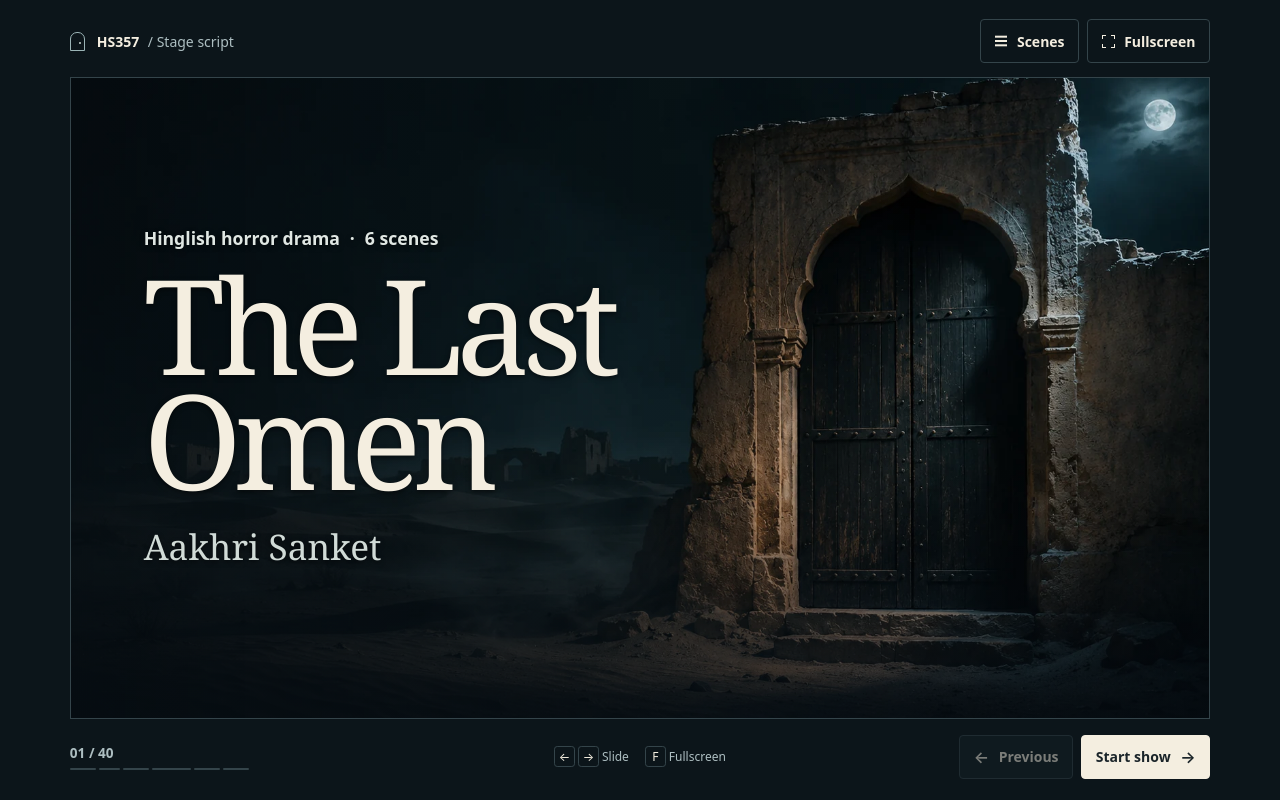
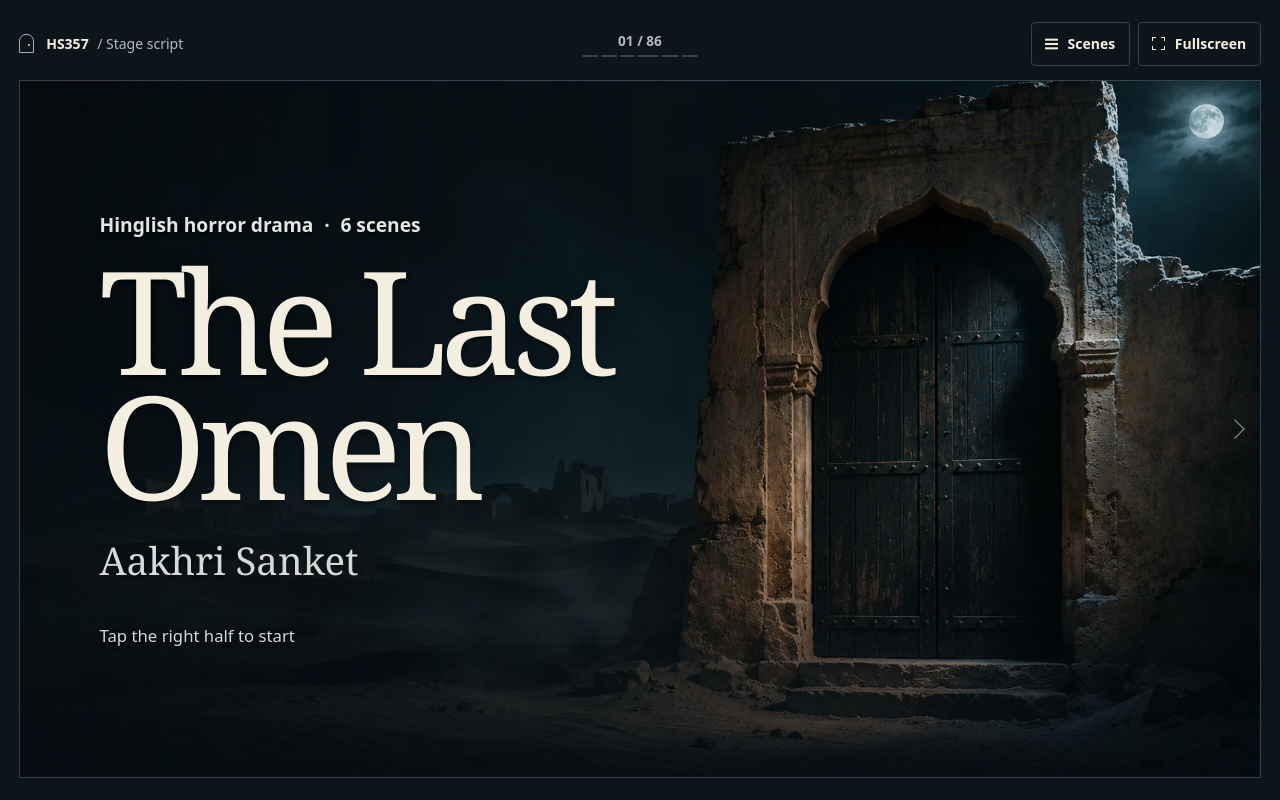
Before and after one commit to TayalAditya/TayalAditya.github.io, a plain HTML site: page hs357/index.html in a window 1280 px wide. Drawn offline with Linux system fonts and the light colour scheme.

Commit message:
Reveal one dialogue per tap on the stage

```diff
--- a/hs357/index.html
+++ b/hs357/index.html
@@ -7,9 +7,9 @@
   <meta name="description" content="A silent, step-by-step stage script for The Last Omen — Aakhri Sanket.">
   <title>The Last Omen · Aakhri Sanket</title>
   <link rel="preload" href="./assets/kaala-darwaza.webp" as="image">
-  <link rel="stylesheet" href="./style.css?v=2">
+  <link rel="stylesheet" href="./style.css?v=3">
   <script src="./script.js" defer></script>
-  <script src="./slideshow.js?v=2" defer></script>
+  <script src="./slideshow.js?v=3" defer></script>
 </head>
 <body>
   <div class="show">
@@ -18,11 +18,15 @@
         <span class="door-mark" aria-hidden="true"></span>
         <span>HS357 <span class="identity-sub">/ Stage script</span></span>
       </a>
+      <div class="slide-status">
+        <span id="slide-count" class="slide-count"></span>
+        <div id="scene-progress" class="scene-progress" aria-hidden="true"></div>
+      </div>
       <div class="tools">
         <button id="scenes-button" class="button utility" type="button" aria-haspopup="dialog">
           <span class="list-icon" aria-hidden="true"></span> Scenes
         </button>
-        <button id="fullscreen-button" class="button utility" type="button" aria-keyshortcuts="F">
+        <button id="fullscreen-button" class="button utility" type="button" aria-label="Fullscreen" aria-keyshortcuts="F">
           <span class="expand-icon" aria-hidden="true"></span> <span id="fullscreen-label">Fullscreen</span>
         </button>
       </div>
@@ -33,32 +37,22 @@
       <div class="candles" aria-hidden="true"><i></i><i></i><i></i><i></i><i></i></div>
       <div id="slide" class="slide">
         <div class="cover" lang="hi-Latn">
-          <p class="cover-detail">Hinglish horror drama <span aria-hidden="true">·</span> 6 scenes</p>
+          <p class="cover-detail" lang="en">Hinglish horror drama <span aria-hidden="true">·</span> 6 scenes</p>
           <h1 lang="en">The Last<br>Omen</h1>
           <p class="subtitle">Aakhri Sanket</p>
+          <p class="cover-instruction" lang="en">Tap the right half to start</p>
         </div>
       </div>
       <p id="slide-announcement" class="sr-only" aria-live="polite" aria-atomic="true"></p>
-    </main>
-
-    <footer class="show-controls">
-      <div class="slide-status">
-        <span id="slide-count" class="slide-count">01 / 40</span>
-        <div id="scene-progress" class="scene-progress" aria-hidden="true"></div>
-      </div>
-      <div class="keyboard-hints" aria-hidden="true">
-        <span><kbd>←</kbd> <kbd>→</kbd> Slide</span>
-        <span><kbd>F</kbd> Fullscreen</span>
-      </div>
-      <nav class="navigation" aria-label="Slideshow controls">
-        <button id="previous" class="button previous" type="button" aria-keyshortcuts="ArrowLeft" disabled>
-          <span aria-hidden="true">←</span> Previous
+      <nav class="tap-controls" aria-label="Slideshow controls">
+        <button id="previous" class="tap-zone" type="button" aria-label="Previous dialogue" aria-keyshortcuts="ArrowLeft" disabled>
+          <span class="tap-arrow" aria-hidden="true"></span>
         </button>
-        <button id="next" class="button next" type="button" aria-keyshortcuts="ArrowRight Space">
-          <span id="next-label">Start show</span> <span aria-hidden="true">→</span>
+        <button id="next" class="tap-zone" type="button" aria-label="Start show" aria-keyshortcuts="ArrowRight Space">
+          <span class="tap-arrow" aria-hidden="true"></span>
         </button>
       </nav>
-    </footer>
+    </main>
   </div>
 
   <dialog id="scene-dialog" aria-labelledby="scene-dialog-title">
--- a/hs357/slideshow.js
+++ b/hs357/slideshow.js
@@ -1,17 +1,35 @@
 "use strict";
 
+function dialogueSteps(cues, scene) {
+  const groups = [];
+  let group = [];
+  for (const cue of cues) {
+    group.push(cue);
+    if (cue[0] !== "Stage direction") {
+      groups.push(group);
+      group = [];
+    }
+  }
+  if (group.length && groups.length) groups.at(-1).push(...group);
+
+  return groups.map((lines, step) => ({
+    ...scene,
+    step,
+    earlierLines: groups.slice(0, step).flat(),
+    lines,
+  }));
+}
+
+const sceneSteps = scenes.map((scene, index) => dialogueSteps(scene.slides.flat(), {
+  type: "script",
+  title: scene.title,
+  theme: scene.theme,
+  sceneNumber: index + 1,
+}));
 const slides = [
   { type: "cover", theme: "cover" },
-  ...scenes.flatMap((scene, index) => scene.slides.map((lines, step) => ({
-    type: "script",
-    title: scene.title,
-    theme: scene.theme,
-    sceneNumber: index + 1,
-    step,
-    earlierLines: scene.slides.slice(0, step).flat(),
-    lines,
-  }))),
-  { type: "end", theme: "end", title: "The End", lines: closingLines },
+  ...sceneSteps.flat(),
+  ...dialogueSteps(closingLines, { type: "end", theme: "end", title: "The End" }),
 ];
 
 const stage = document.querySelector("#stage");
@@ -22,7 +40,6 @@ const slideCount = document.querySelector("#slide-count");
 const sceneProgress = document.querySelector("#scene-progress");
 const previous = document.querySelector("#previous");
 const next = document.querySelector("#next");
-const nextLabel = document.querySelector("#next-label");
 const sceneDialog = document.querySelector("#scene-dialog");
 const sceneList = document.querySelector("#scene-list");
 const fullscreenButton = document.querySelector("#fullscreen-button");
@@ -38,7 +55,8 @@ function element(tag, className, value) {
 
 const sceneLinks = scenes.map((scene, index) => {
   const number = index + 1;
-  const firstSlide = slides.findIndex((slide) => slide.sceneNumber === number);
+  const steps = sceneSteps[index];
+  const firstSlide = slides.indexOf(steps[0]);
   const item = document.createElement("li");
   const button = element("button", "scene-link");
   button.type = "button";
@@ -52,7 +70,7 @@ const sceneLinks = scenes.map((scene, index) => {
   item.append(button);
   sceneList.append(item);
   const tick = element("span", "scene-tick");
-  tick.style.flexGrow = scene.slides.length;
+  tick.style.flexGrow = steps.length;
   sceneProgress.append(tick);
   return { button, tick, number };
 });
@@ -99,7 +117,7 @@ function fitSlide() {
   const currentLines = script.querySelector(".current-lines");
   const history = script.querySelector(".scene-history");
   const preferredCurrent = width * 0.031;
-  const historyHeight = history ? Math.floor(body.clientHeight * 0.53) : 0;
+  const historyHeight = history ? Math.floor(body.clientHeight * 0.6) : 0;
   const historyGap = history ? parseFloat(getComputedStyle(history).marginBottom) : 0;
   const limit = body.clientHeight - historyHeight - historyGap;
   fitFont(script, "--current-size", preferredCurrent, () => (
@@ -109,7 +127,7 @@ function fitSlide() {
   if (history) {
     const earlierLines = history.firstElementChild;
     const step = slides[current].step;
-    const preferred = preferredCurrent * 0.64 / (1 + (step - 1) * 0.09);
+    const preferred = preferredCurrent * 0.64 / (1 + (step - 1) * 0.044);
     fitFont(script, "--history-size", preferred, () => (
       earlierLines.getBoundingClientRect().height <= Math.min(historyHeight, history.clientHeight)
     ));
@@ -122,6 +140,7 @@ function render(index) {
   const slide = slides[index];
   const isCover = slide.type === "cover";
   const isEnd = slide.type === "end";
+  const atLastStep = index === slides.length - 1;
   stage.dataset.theme = slide.theme;
 
   if (isCover) {
@@ -148,7 +167,7 @@ function render(index) {
       history.append(earlierLines);
       body.append(history);
     }
-    const lines = element("div", "lines current-lines");
+    const lines = element("div", "current-lines");
     lines.append(...slide.lines.map(renderLine));
     body.append(lines);
     script.append(heading, body);
@@ -162,8 +181,8 @@ function render(index) {
   const display = String(index + 1).padStart(2, "0");
   slideCount.textContent = `${display} / ${slides.length}`;
   previous.disabled = isCover;
-  next.disabled = isEnd;
-  nextLabel.textContent = isCover ? "Start show" : isEnd ? "End of show" : "Next";
+  next.disabled = atLastStep;
+  next.setAttribute("aria-label", isCover ? "Start show" : atLastStep ? "End of show" : "Next dialogue");
   sceneLinks.forEach(({ button, tick, number }) => {
     const active = slide.sceneNumber === number;
     if (active) button.setAttribute("aria-current", "step");
@@ -222,7 +241,9 @@ sceneDialog.addEventListener("click", (event) => {
 fullscreenButton.hidden = !document.fullscreenEnabled;
 fullscreenButton.addEventListener("click", toggleFullscreen);
 document.addEventListener("fullscreenchange", () => {
-  fullscreenLabel.textContent = document.fullscreenElement ? "Exit fullscreen" : "Fullscreen";
+  const label = document.fullscreenElement ? "Exit fullscreen" : "Fullscreen";
+  fullscreenLabel.textContent = label;
+  fullscreenButton.setAttribute("aria-label", label);
 });
 window.addEventListener("hashchange", () => render(readSlide()));
 
--- a/hs357/style.css
+++ b/hs357/style.css
@@ -20,31 +20,33 @@ p, h1, h2, ol { margin: 0; }
 .show {
   --show-pad: clamp(.625rem, 1.5vw, 1.75rem);
   --show-gap: clamp(.5rem, 1.1vw, 1rem);
-  --control-height: 92px;
-  --available-height: calc(100svh - var(--control-height) - 2 * var(--show-pad) - 2 * var(--show-gap));
+  --control-height: 44px;
+  --available-height: calc(100svh - var(--control-height) - 2 * var(--show-pad) - var(--show-gap));
   --show-width: min(100%, max(14rem, calc(var(--available-height) * 16 / 9)));
   min-height: 100svh;
   max-width: 2500px;
   margin: 0 auto;
   padding: var(--show-pad);
   display: grid;
-  grid-template: 44px auto 48px / minmax(0, 1fr);
+  grid-template: var(--control-height) auto / minmax(0, 1fr);
   justify-items: center;
   align-content: center;
   gap: var(--show-gap);
 }
 
-.toolbar, .show-controls, .tools, .navigation, .identity, .button {
+.tools, .identity, .button {
   display: flex;
   align-items: center;
 }
 
-.toolbar, .show-controls {
+.toolbar {
   width: min(100%, max(21rem, var(--show-width)));
-  justify-content: space-between;
+  display: grid;
+  grid-template-columns: 1fr auto 1fr;
+  align-items: center;
   gap: .75rem;
 }
-.tools, .navigation { gap: .5rem; }
+.tools { gap: .5rem; justify-self: end; }
 
 .identity {
   gap: .75rem;
@@ -134,6 +136,42 @@ p, h1, h2, ol { margin: 0; }
   border: 1px solid var(--line);
   background: var(--stage);
 }
+
+.tap-controls {
+  position: absolute;
+  inset: 0;
+  z-index: 1;
+  display: grid;
+  grid-template-columns: repeat(2, 1fr);
+}
+
+.tap-zone {
+  display: flex;
+  align-items: center;
+  padding: 0 clamp(5px, 1.5cqw, 1.5rem);
+  border: 0;
+  background: transparent;
+  cursor: pointer;
+  touch-action: manipulation;
+  -webkit-tap-highlight-color: transparent;
+}
+
+.tap-zone:last-child { justify-content: end; }
+.tap-zone:disabled { cursor: default; }
+.tap-zone:disabled .tap-arrow { visibility: hidden; }
+.tap-zone:focus-visible { outline-offset: -3px; }
+
+.tap-arrow {
+  width: clamp(5px, 1.1cqw, .9rem);
+  aspect-ratio: 1;
+  border: solid currentColor;
+  border-width: 1px 1px 0 0;
+  opacity: .62;
+  transform: rotate(45deg);
+}
+
+.tap-zone:first-child .tap-arrow { transform: rotate(-135deg); }
+.tap-zone:hover .tap-arrow, .tap-zone:focus-visible .tap-arrow { opacity: 1; }
 
 .stage-art, .stage-art::after {
   position: absolute;
@@ -234,6 +272,12 @@ p, h1, h2, ol { margin: 0; }
   color: #d1dbd7;
   font-size: 3.1cqw;
   font-family: Georgia, "Times New Roman", serif;
+}
+
+.cover-instruction {
+  margin-top: 3cqw;
+  font-size: clamp(.58rem, 1.35cqw, 1.4rem);
+  color: #d1dbd7;
 }
 
 .script {
@@ -338,16 +382,12 @@ p, h1, h2, ol { margin: 0; }
 .ending .scene-title { font-size: 8.2cqw; margin-bottom: .15em; }
 .ending .current-lines { gap: .55em; }
 
-.show-controls {
+.slide-status {
+  width: clamp(2.65rem, 9vw, 8rem);
   display: grid;
-  grid-template-columns: 1fr auto 1fr;
-  min-height: 48px;
-}
-
-.slide-status {
-  width: clamp(5.25rem, 14vw, 14rem);
-  display: grid;
-  gap: .4rem;
+  gap: .3rem;
+  justify-self: center;
+  text-align: center;
 }
 
 .slide-count {
@@ -361,30 +401,6 @@ p, h1, h2, ol { margin: 0; }
 .scene-tick { height: 2px; background: #34444a; border-radius: 1px; }
 .scene-tick[data-state="past"] { background: #82999f; }
 .scene-tick[data-state="current"] { background: #eedfc1; }
-
-.keyboard-hints {
-  display: flex;
-  gap: 1rem;
-  color: var(--muted);
-  font-size: .75rem;
-  white-space: nowrap;
-}
-
-kbd {
-  display: inline-grid;
-  min-width: 1.3rem;
-  place-items: center;
-  padding: .05rem .21rem;
-  border: 1px solid var(--line);
-  border-radius: .2rem;
-  color: var(--paper);
-  font: inherit;
-}
-
-.navigation { justify-content: end; }
-.next { background: var(--paper); border-color: var(--paper); color: #1a2429; min-width: 7.3rem; }
-.next:hover:not(:disabled) { background: #fffaf0; border-color: #fffaf0; }
-.next span[aria-hidden], .previous span[aria-hidden] { font-size: 1.15em; line-height: 1; }
 
 dialog {
   color: var(--paper);
@@ -438,28 +454,16 @@ dialog::backdrop { background: #03080cbb; }
   white-space: nowrap;
 }
 
-@media (max-width: 900px), (max-height: 600px) {
-  .show-controls { grid-template-columns: 1fr auto; }
-  .keyboard-hints { display: none; }
-}
-
-@media (min-width: 640px) and (max-height: 500px) {
-  .show {
-    --control-height: 48px;
-    grid-template: auto 48px / repeat(2, minmax(0, 1fr));
-  }
-
-  .stage { grid-area: 1 / 1 / 2 / 3; }
-  .toolbar { grid-area: 2 / 1; width: 100%; justify-content: start; }
-  .show-controls { grid-area: 2 / 2; width: 100%; grid-template-columns: auto auto; justify-content: end; }
+@media (max-width: 560px), (max-height: 360px) {
+  .toolbar { grid-template-columns: auto 1fr auto; gap: .5rem; }
   .identity-sub { display: none; }
-  .slide-status { width: 3.6rem; }
-  .button { padding-inline: .55rem; }
-  .next { min-width: 6rem; }
+  .identity { gap: .45rem; }
+  .button { padding-inline: .6rem; }
+  #fullscreen-button { min-width: 44px; }
+  #fullscreen-label { display: none; }
 }
 
 @media (max-width: 560px) {
-  .identity-sub { display: none; }
   .stage[data-theme="cover"] .stage-art::after {
     background: linear-gradient(90deg, #060d12d4, #08141a16 90%),
       linear-gradient(0deg, #050b11a8, transparent 60%);
@@ -467,9 +471,3 @@ dialog::backdrop { background: #03080cbb; }
   .stage-art::after { background: #08141adc; }
   [data-theme="candles"] .candles { opacity: .2; }
 }
-
-@media (max-width: 360px) {
-  .previous span[aria-hidden], .next span[aria-hidden] { display: none; }
-  .button { padding-inline: .65rem; }
-  .next { min-width: 5.75rem; }
-}
```
